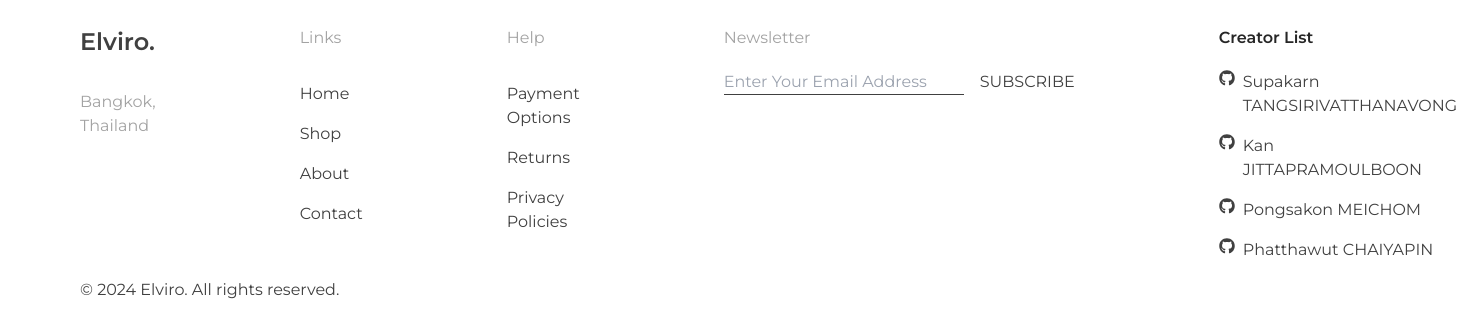
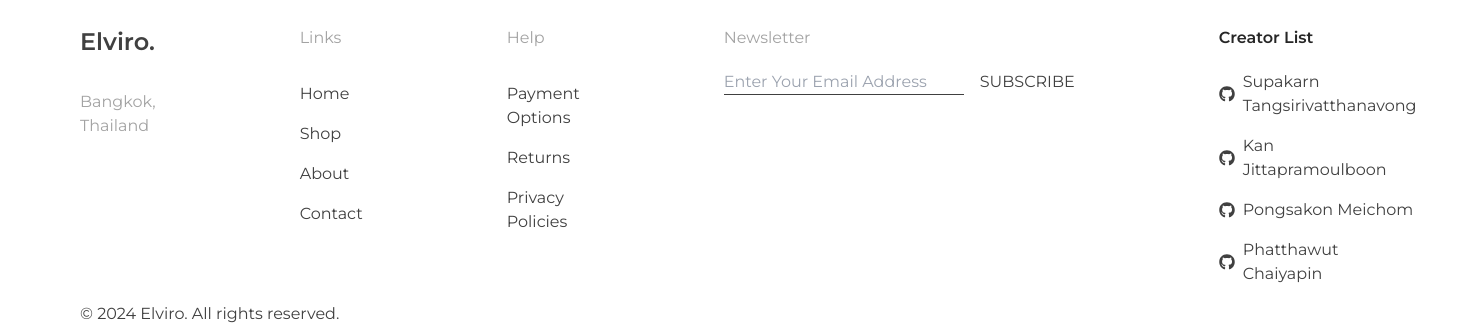
Before and after one commit to jsd7-group3-the-immortal-elf/elviro-frontend, a React (Vite) app: page / in a window 1280 px wide. Shown: the part 1424-1760 px from the top of the page, 1457 px wide, since content can reach past the window. Built offline with nearby package versions, Linux system fonts and the light colour scheme; no server answers.

Commit message:
edit github section

```diff
--- a/src/components/Footer.jsx
+++ b/src/components/Footer.jsx
@@ -59,31 +59,31 @@ function Footer() {
 						</form>
 					</li>
 				</ul>
-				<ul className="lg:flex flex-col gap-4 hidden">
+				<ul className="xl:flex flex-col gap-4 hidden">
 					<li className="text-neutral-800 mb-1 font-semibold">Creator List</li>
-					<li className="flex gap-2">
+					<li className="flex items-center gap-2">
 						<a target="_blank" href="https://github.com/supakarn-t">
 							<FaGithub />
 						</a>
-						Supakarn TANGSIRIVATTHANAVONG
+						Supakarn Tangsirivatthanavong
 					</li>
-					<li className="flex gap-2">
+					<li className="flex items-center gap-2">
 						<a target="_blank" href="https://github.com/jittakan2539">
 							<FaGithub />
 						</a>
-						Kan JITTAPRAMOULBOON
+						Kan Jittapramoulboon
 					</li>
-					<li className="flex gap-2">
+					<li className="flex items-center gap-2">
 						<a target="_blank" href="https://github.com/Charlee2543">
 							<FaGithub />
 						</a>
-						Pongsakon MEICHOM
+						Pongsakon Meichom
 					</li>
-					<li className="flex gap-2">
+					<li className="flex items-center gap-2">
 						<a target="_blank" href="https://github.com/Phatthawut">
 							<FaGithub />
 						</a>
-						Phatthawut CHAIYAPIN
+						Phatthawut Chaiyapin
 					</li>
 				</ul>
 			</div>
--- a/src/components/NavBar.jsx
+++ b/src/components/NavBar.jsx
@@ -1,4 +1,4 @@
-import { useEffect, useState } from "react";
+import { useState } from "react";
 import { Link } from "react-router-dom";
 import {
 	// FaMagnifyingGlass,
```
